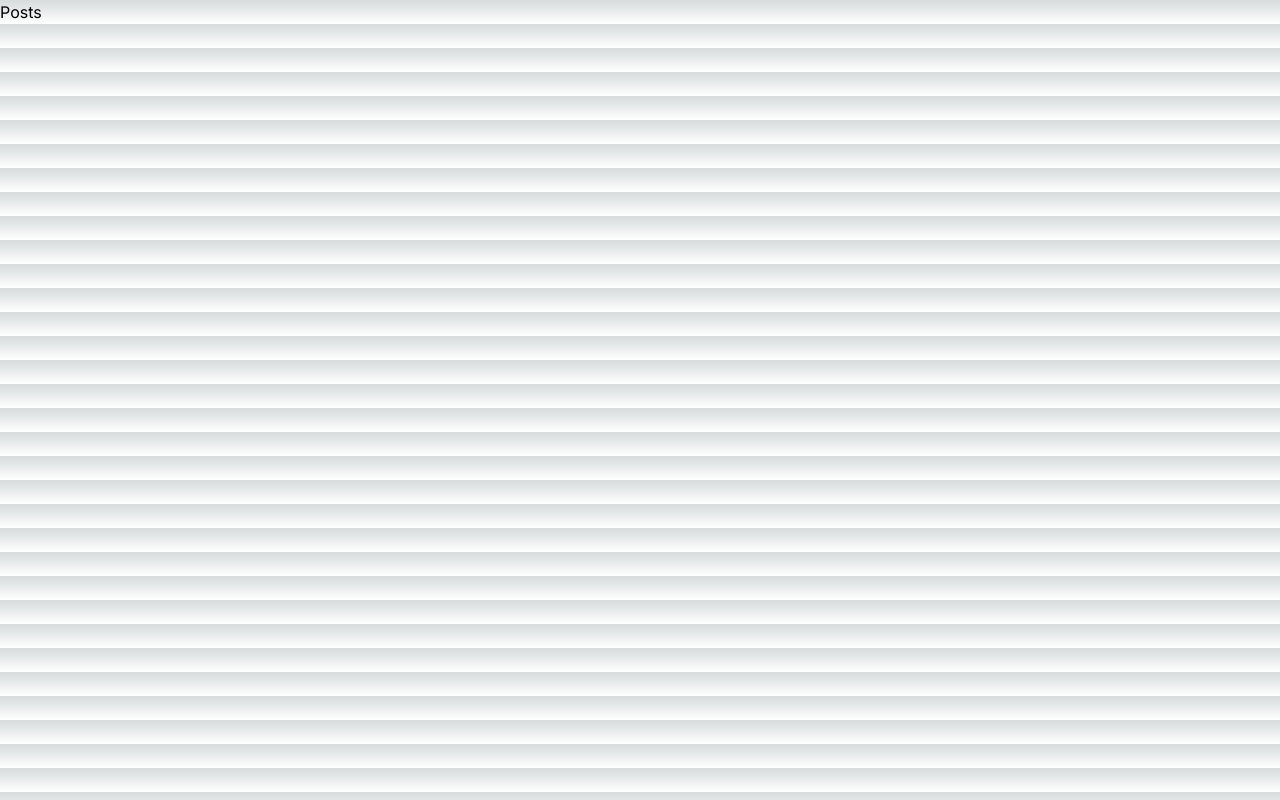
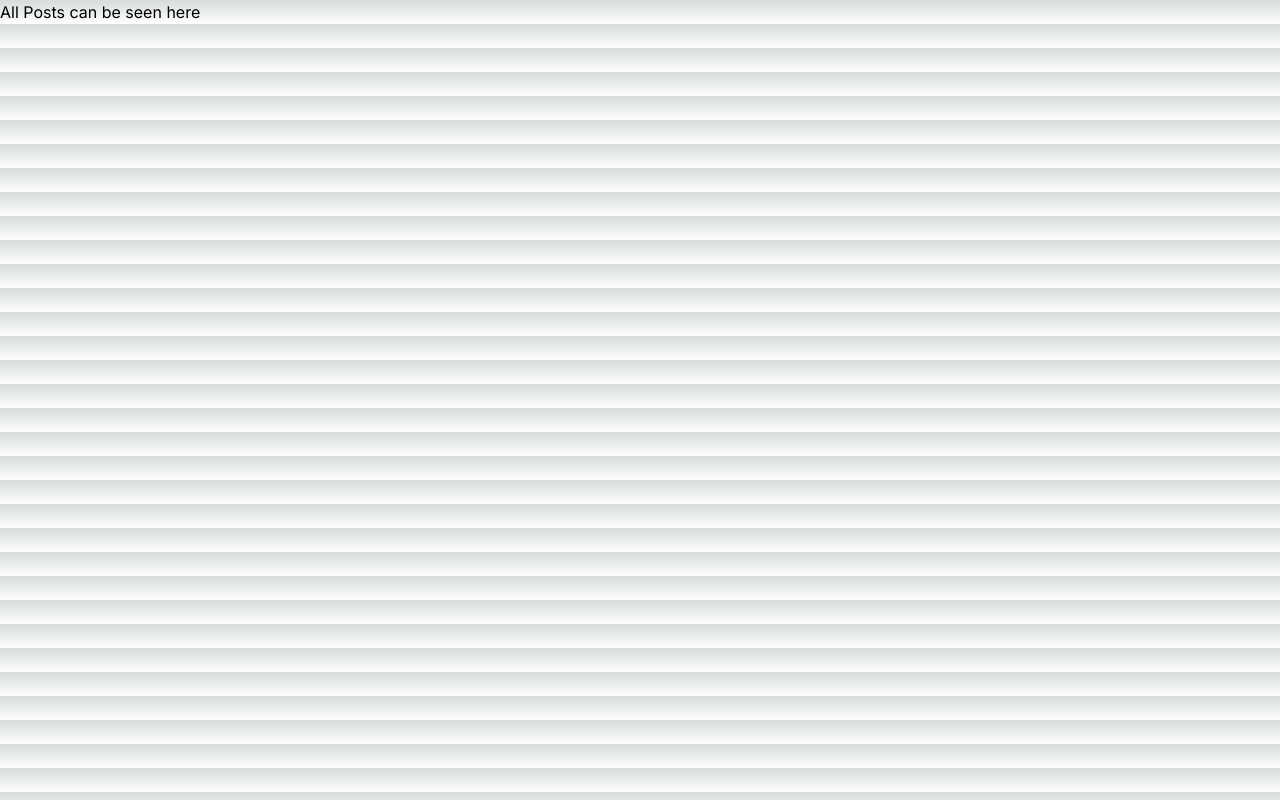
Before and after one commit to Parth-G27/Prompt-Stage, a Next.js app: page /posts in a window 1280 px wide. Built offline with nearby package versions, Linux system fonts and the light colour scheme.

Commit message:
Test-commit

```diff
--- a/app/posts/new/page.js
+++ b/app/posts/new/page.js
@@ -4,7 +4,7 @@ import React from 'react'
 
 const page = () => {
   return (
-    <div>New post</div>
+    <div>New post can be seen here</div>
   )
 }
 
--- a/app/posts/page.js
+++ b/app/posts/page.js
@@ -4,7 +4,7 @@ import React from 'react'
 
 const Posts = () => {
   return (
-    <div>Posts</div>
+    <div>All Posts can be seen here</div>
   )
 }
 
--- a/app/user/page.js
+++ b/app/user/page.js
@@ -2,7 +2,7 @@ import React from 'react'
 
 const page = () => {
   return (
-    <div>Hello user</div>
+    <div>Hello users</div>
   )
 }
 
```
